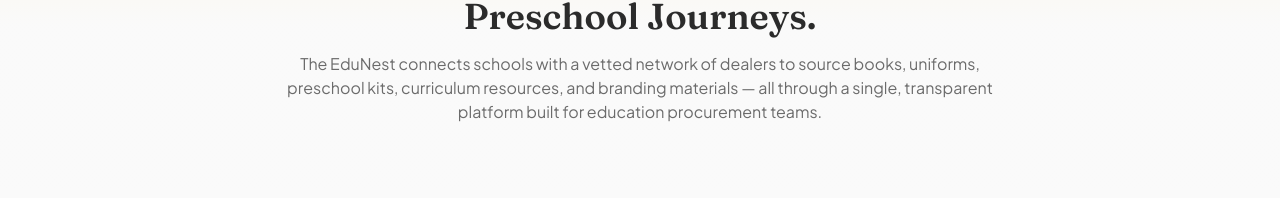
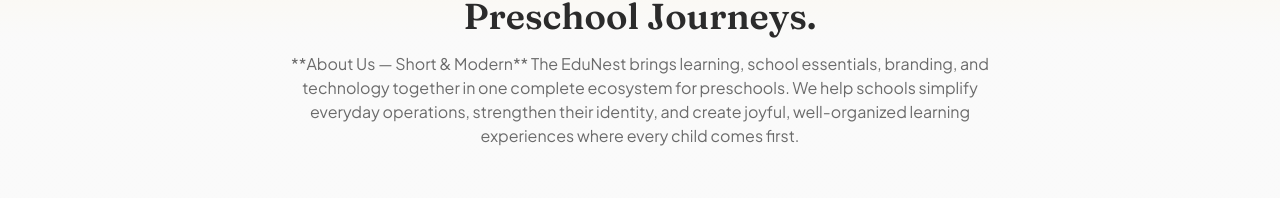
Before and after one commit to Prakash5475/The-EduNest, a React (Vite) app in the folder frontend/: page /about in a window 1280 px wide. Shown: the part 217-415 px from the top of the page. Built offline with nearby package versions, Linux system fonts and the light colour scheme; no server answers.

Commit message:
Updated About Us section

```diff
--- a/frontend/src/pages/public/About.tsx
+++ b/frontend/src/pages/public/About.tsx
@@ -20,9 +20,10 @@ export default function About() {
             Complete Solutions for Brighter Preschool Journeys.
           </h1>
           <p className="mt-4 text-muted-foreground">
-            The EduNest connects schools with a vetted network of dealers to source books, uniforms,
-            preschool kits, curriculum resources, and branding materials — all through a single,
-            transparent platform built for education procurement teams.
+            **About Us — Short & Modern**
+
+The EduNest brings learning, school essentials, branding, and technology together in one complete ecosystem for preschools. We help schools simplify everyday operations, strengthen their identity, and create joyful, well-organized learning experiences where every child comes first.
+
           </p>
         </div>
       </section>
```
